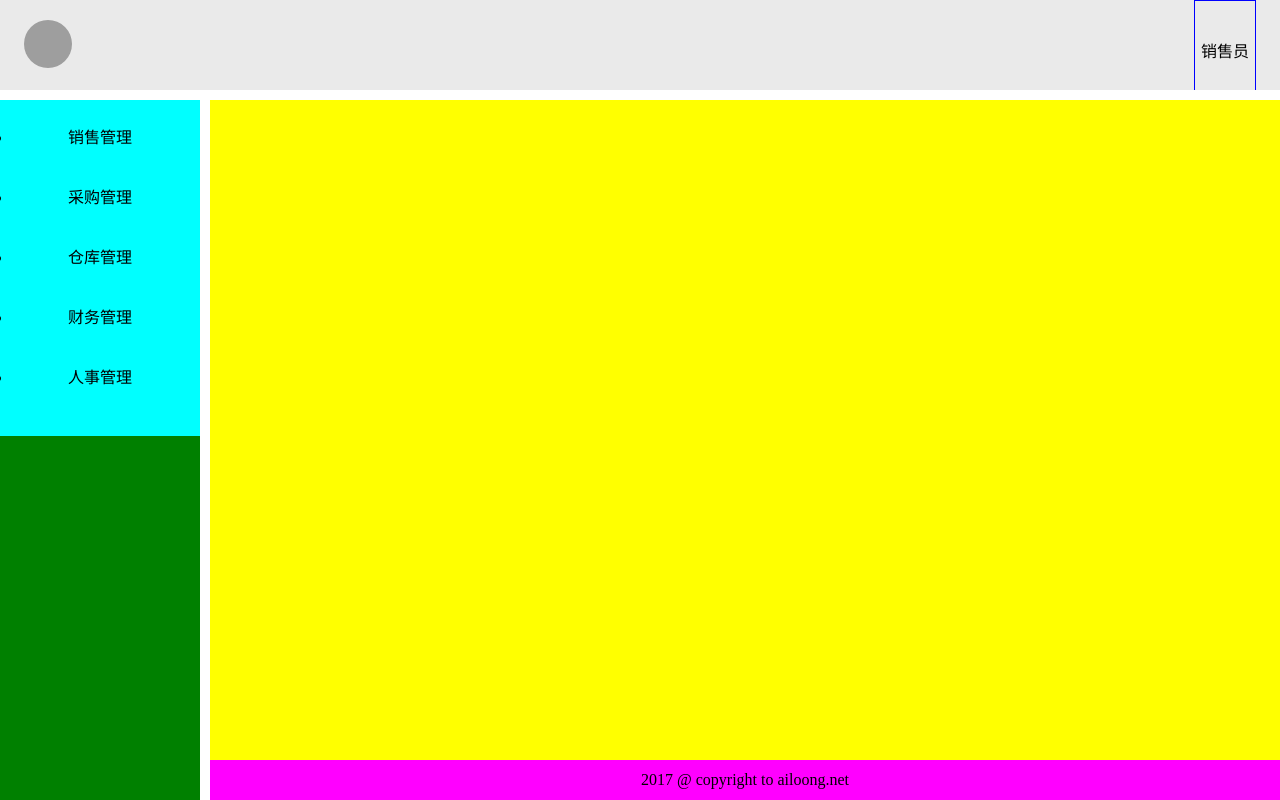
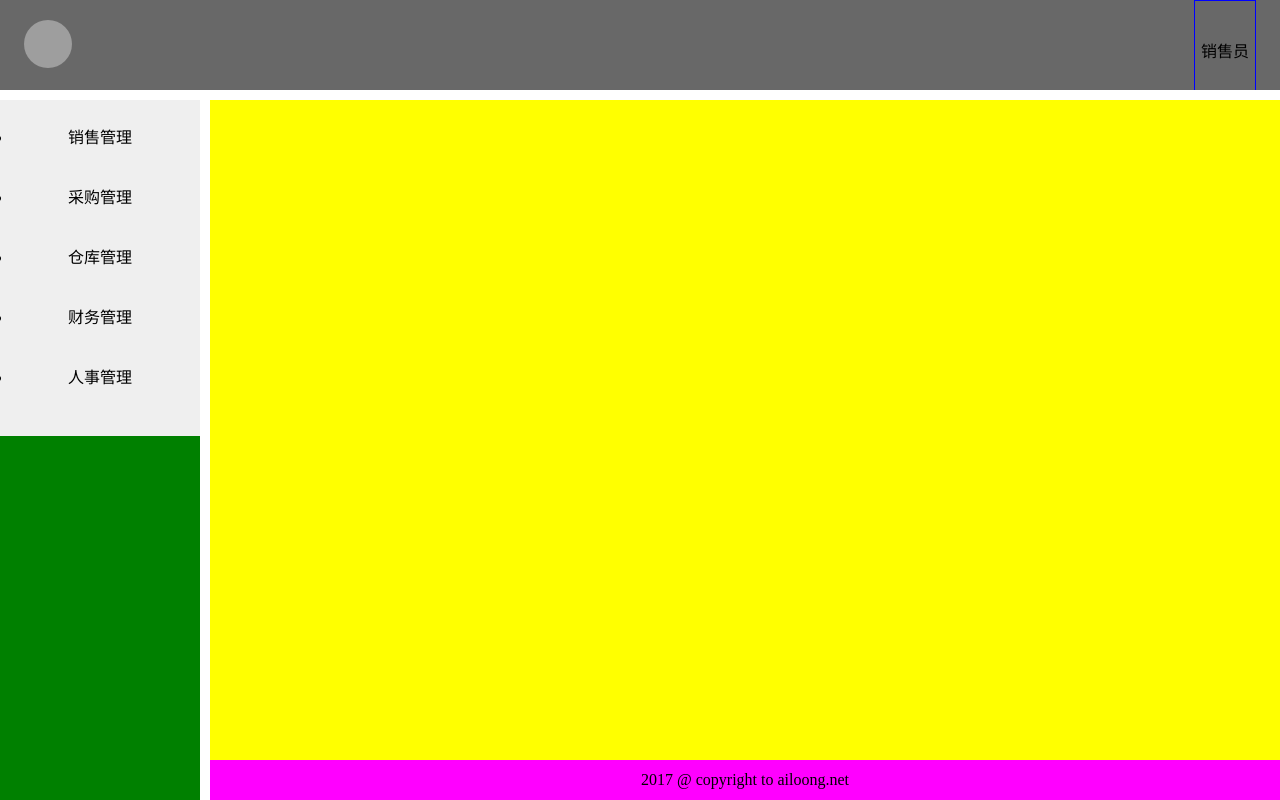
Before and after one commit to zLoong/rebaseProject, a plain HTML site: page index.html in a window 1280 px wide. Drawn offline with Linux system fonts and the light colour scheme; grey boxes are pictures that could not be loaded.

Commit message:
merge，更改header背景色 和nav-list底色

```diff
--- a/index.css
+++ b/index.css
@@ -12,7 +12,7 @@ body {
 .header {
     height: 90px;
     width: 100%;
-    background: rgba(220,220,220,.6);
+    background: #686868;
     overflow: hidden;
 }
 
@@ -41,7 +41,7 @@ body {
 
 .nav-list {
     width: 100%;
-    background: #0ff;
+    background: #efefef;
     padding: 12px;
     box-sizing: border-box;
 }
```
